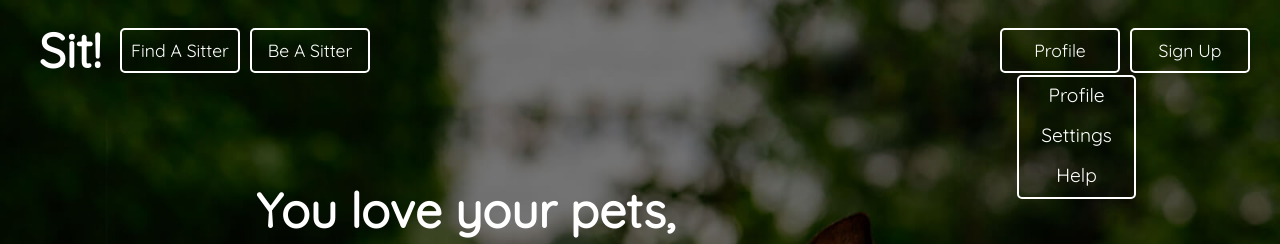
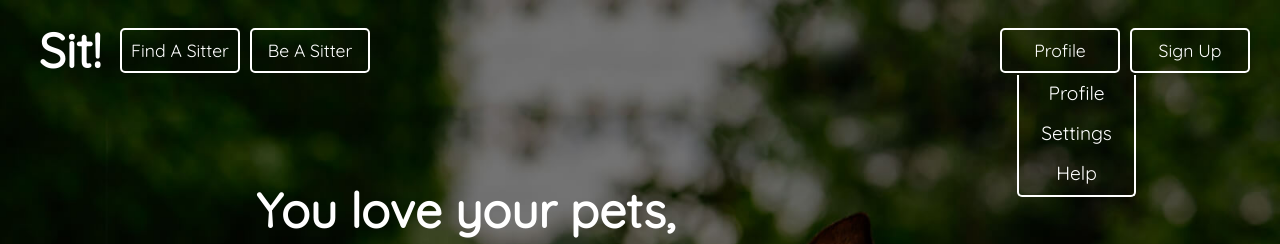
Before and after one commit to Xapollon430/Sit-FrontEnd-Legacy-Migrated, a React app: page / in a window 1280 px wide. Shown: the top 244 px of the page. Built offline with nearby package versions, Linux system fonts and the light colour scheme.

Commit message:
toggle dropdown

```diff
--- a/src/Components/Auth/AuthModal.js
+++ b/src/Components/Auth/AuthModal.js
@@ -26,8 +26,6 @@ const AuthModal = () => {
     const [isLoading, setIsLoading] = useState(false);
     const modalContext = useContext(ModalContext);
     const globalDispatch = useDispatch();
-
-    console.log(errorMessageFromServer);
 
     const submitHandler = async (e, type) => {
         e.preventDefault();
--- a/src/Components/Landing/Header/Header.js
+++ b/src/Components/Landing/Header/Header.js
@@ -29,6 +29,10 @@ function Header() {
         globalDispatch(changeLoggedIn(false));
     };
 
+    const onProfileHover = () => {
+        console.log(123);
+    };
+
     return (
         <Navbar>
             <Brand>Sit!</Brand>
@@ -49,6 +53,7 @@ function Header() {
                             variant="outlined"
                             name="login"
                             onClick={openModal}
+                            onMouseEnter={onProfileHover}
                         >
                             Profile
                         </Button>
--- a/src/UI/Dropdown/DropdownCSS.js
+++ b/src/UI/Dropdown/DropdownCSS.js
@@ -8,9 +8,9 @@ export const DropdownWrapper = styled.div`
     top: 75px;
     width: 115px;
 
-    border-radius: 5px;
+    border-radius: 0px 0px 5px 5px;
     border: white 2px solid;
-
+    border-top: none;
     cursor: pointer;
     outline: none;
     font-size: 1.1rem;
```
